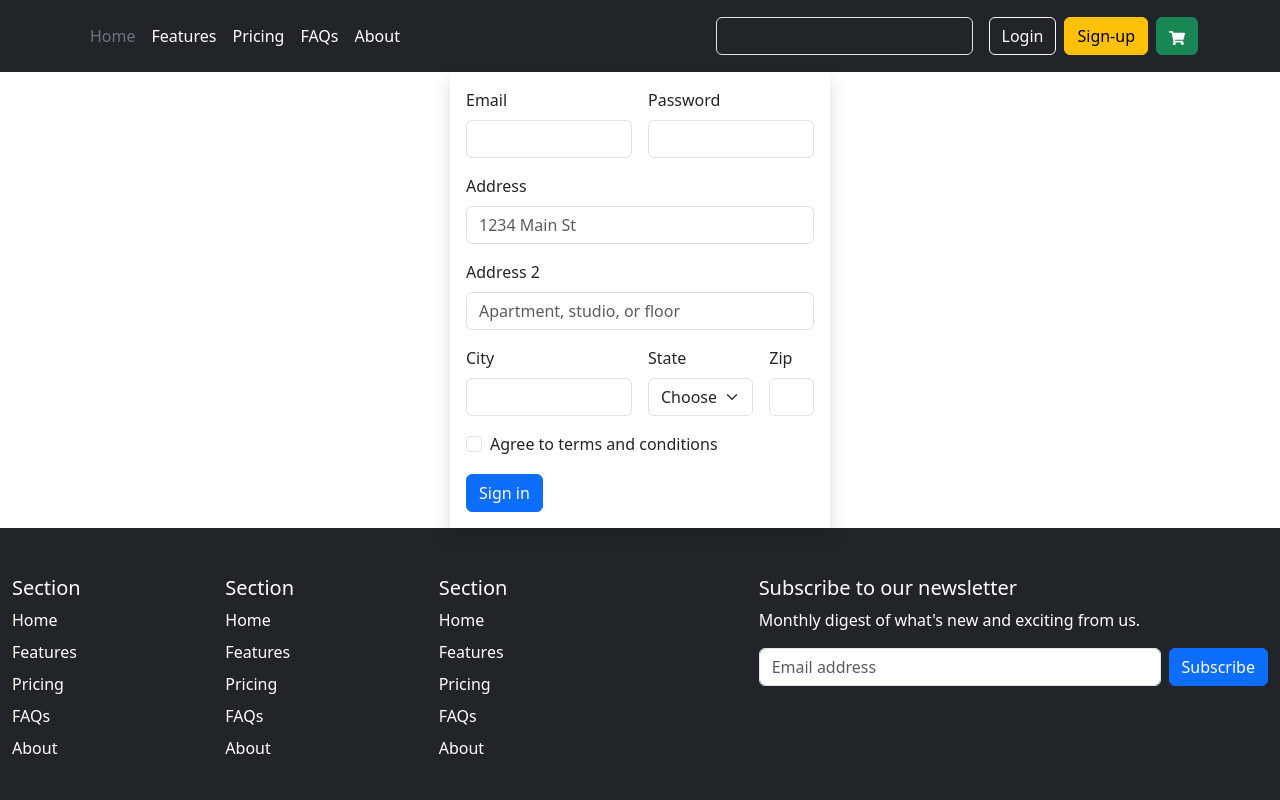
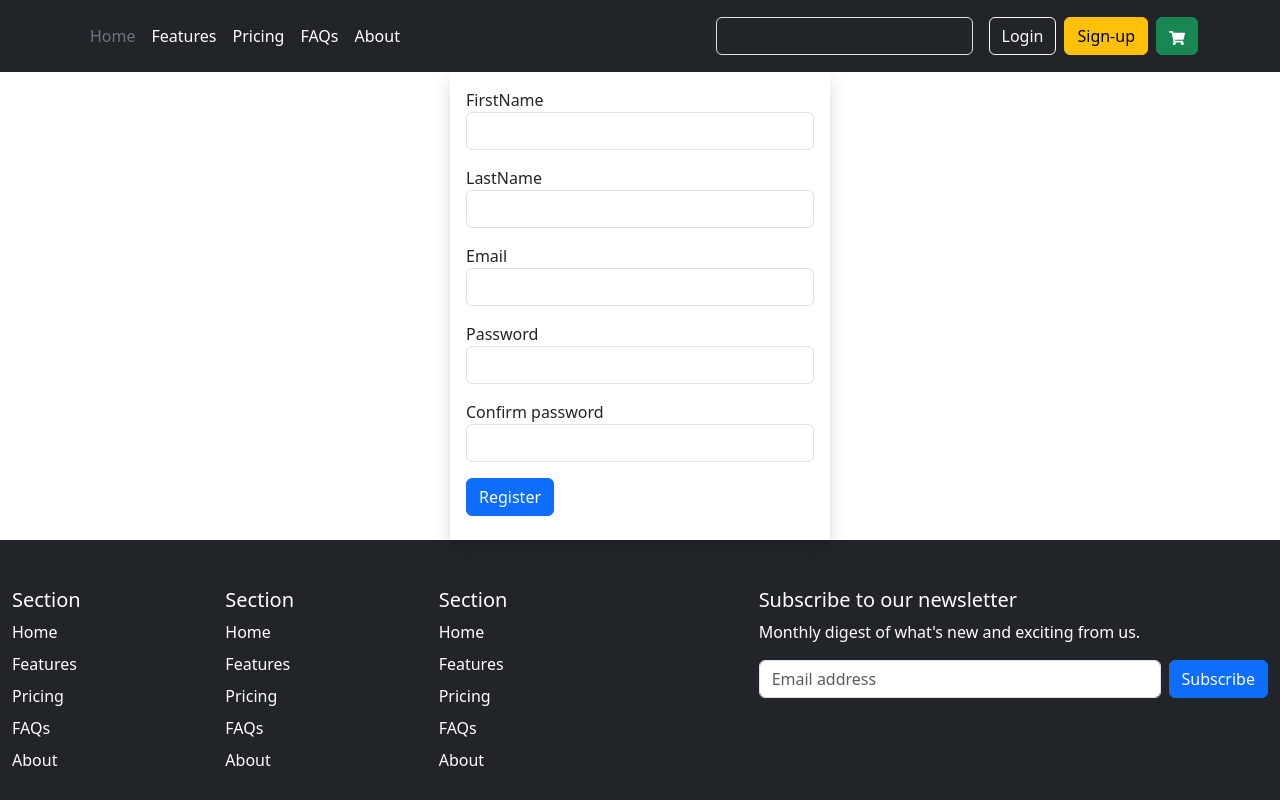
Before and after one commit to sman40901/dursikshya, a React (Create React App) app in the folder code/my-firstapp1/: page /register in a window 1280 px wide. Shown: the top 800 px of the page. Built offline with nearby package versions, Linux system fonts and the light colour scheme.

Commit message:
form validation

```diff
--- a/code/my-firstapp1/package.json
+++ b/code/my-firstapp1/package.json
@@ -7,13 +7,15 @@
     "@testing-library/react": "^13.4.0",
     "@testing-library/user-event": "^13.5.0",
     "axios": "^1.3.4",
+    "formik": "^2.2.9",
     "react": "^18.2.0",
     "react-dom": "^18.2.0",
     "react-icons": "^4.8.0",
     "react-router-dom": "6.8.2",
     "react-scripts": "5.0.1",
     "react-toastify": "^9.1.1",
-    "web-vitals": "^2.1.4"
+    "web-vitals": "^2.1.4",
+    "yup": "^1.0.2"
   },
   "scripts": {
     "start": "react-scripts start",
--- a/code/my-firstapp1/src/pages/Register.js
+++ b/code/my-firstapp1/src/pages/Register.js
@@ -1,12 +1,39 @@
 import React from "react";
+import { Formik, Form, Field, ErrorMessage } from 'formik';
+import * as Yup from 'yup'; // all function import
 
 const Register = () => {
   return (
-    <>
+    <Formik
+      initialValues={{ firstname: '', lastname: '', email: '', password: '', cpassword: '' }}
+      validationSchema={Yup.object({
+        firstname: Yup.string()
+          .max(20, "must be 20 chars of less")
+          .required('Firstname is mandatory'),
+
+        lastname: Yup.string()
+          .max(20, "must be 20 chars of less")
+          .required('Lastname is mandatory'),
+
+        email: Yup.string()
+          .email("Invalid email address")
+          .required('Email is mandatory'),
+
+        password: Yup.string()
+          // .matches(/(?=.*[A-Za-z])(?=.*\d)(?=.*[@#$%^&*!_-+=])[A-Za-z\d@#$%^&*!_-+=]{8,}$/,"password is not valid")
+          .required('password is mandatory'),
+
+        cpassword: Yup.string()
+          // .matches(/(?=.*[A-Za-z])(?=.*\d)(?=.*[@#$%^&*!_-+=])[A-Za-z\d@#$%^&*!_-+=]{8,}$/,"password is not valid")
+          .required('password is mandatory')
+          .oneOf([Yup.ref('password'), null], "password does not match")
+
+      })}
+    >
       <div className="container">
         <div className="row d-flex justify-content-center">
           <dic className="col-md-4 shadow p-3">
-            <form className="row g-3">
+            {/* <form className="row g-3">
               <div className="col-md-6">
                 <label for="inputEmail4" className="form-label">
                   Email
@@ -83,11 +110,51 @@ const Register = () => {
                   Sign in
                 </button>
               </div>
-            </form>
+            </form> */}
+            <Form>
+              <div className="mb-3">
+                <label htmlFor="firstname">FirstName</label>
+                <Field type='text' id='firstname' name='firstname' className='form-control'></Field>
+                <ErrorMessage name='firstname'>
+                  {msg => <div style={{ color: 'red' }}>{msg}</div>}
+                </ErrorMessage>
+              </div>
+              <div className="mb-3">
+                <label htmlFor="lastname">LastName</label>
+                <Field type='text' id='lastname' name='lastname' className='form-control'></Field>
+                <ErrorMessage name='lastname'>
+                  {msg => <div style={{ color: 'red' }}>{msg}</div>}
+                </ErrorMessage>
+              </div>
+              <div className="mb-3">
+                <label htmlFor="email">Email</label>
+                <Field type='email' id='email' name='email' className='form-control'></Field>
+                <ErrorMessage name='email'>
+                  {msg => <div style={{ color: 'red' }}>{msg}</div>}
+                </ErrorMessage>
+              </div>
+              <div className="mb-3">
+                <label htmlFor="password">Password</label>
+                <Field type='password' id='password' name='password' className='form-control'></Field>
+                <ErrorMessage name='password'>
+                  {msg => <div style={{ color: 'red' }}>{msg}</div>}
+                </ErrorMessage>
+              </div>
+              <div className="mb-3">
+                <label htmlFor="cpassword">Confirm password</label>
+                <Field type='password' id='cpassword' name='cpassword' className='form-control'></Field>
+                <ErrorMessage name='cpassword'>
+                  {msg => <div style={{ color: 'red' }}>{msg}</div>}
+                </ErrorMessage>
+              </div>
+              <div className="mb-2">
+                <button className="btn btn-primary">Register</button>
+              </div>
+            </Form>
           </dic>
         </div>
       </div>
-    </>
+    </Formik>
   );
 };
 
```
Also changed, not shown: 1 other file (tests, documents, lock files or other folders).
